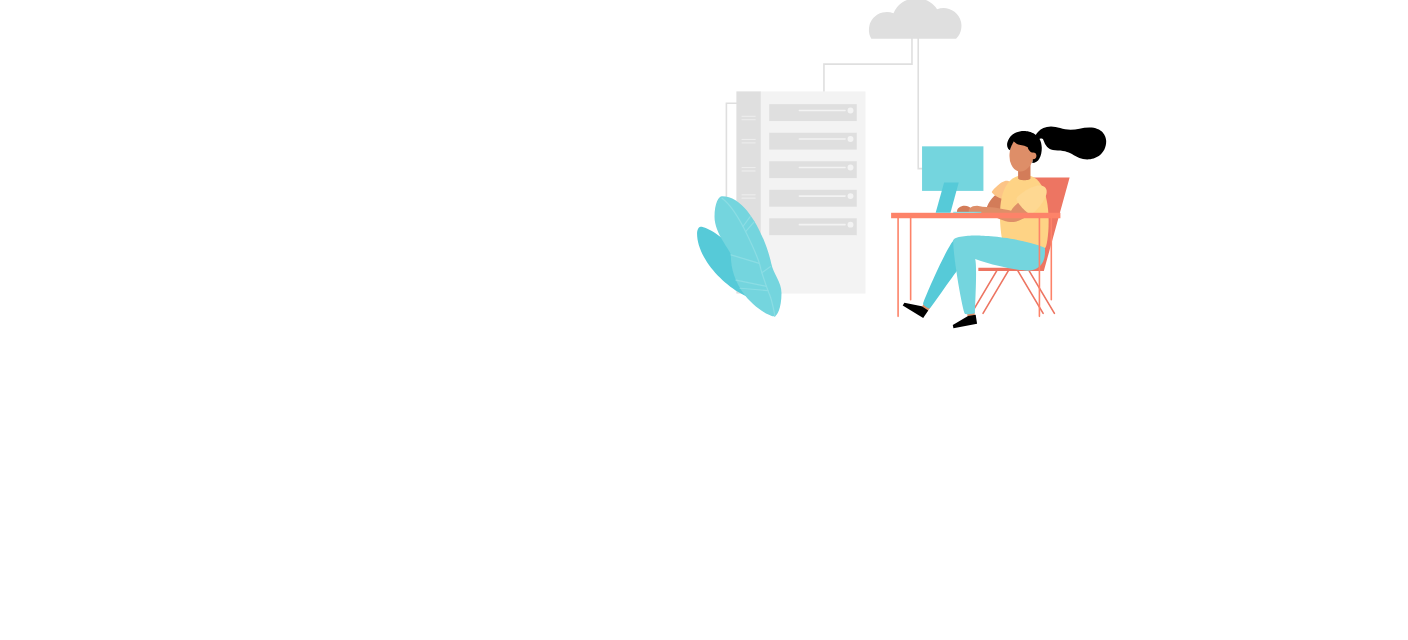
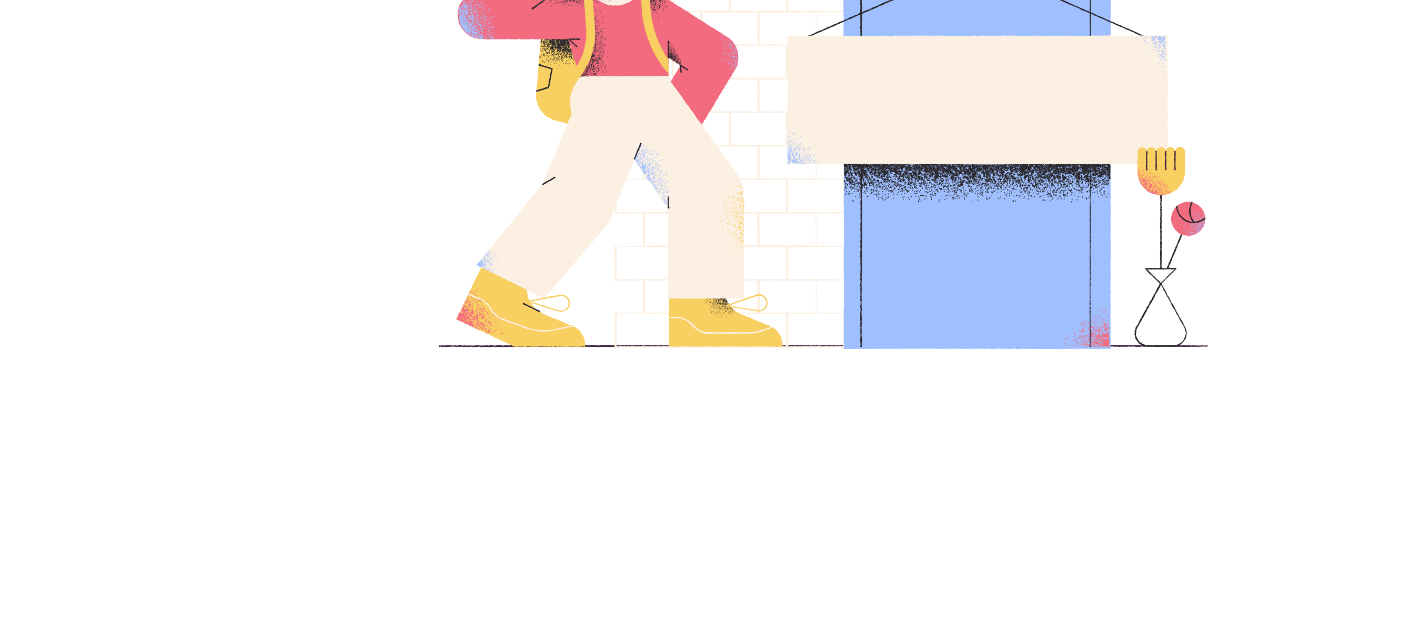
Before and after one commit to kducharme/refresh, a plain HTML site: page task/index.html in a window 1280 px wide. Shown: the part 161-801 px from the top of the page, 1408 px wide, since content can reach past the window. Drawn offline with Linux system fonts and the light colour scheme.

Commit message:
added new exercises

```diff
--- a/task/index.html
+++ b/task/index.html
@@ -10,7 +10,7 @@
             <h1>Launch your new career</h1>
         </div>
         <div class="right">
-            <img src="img/althero.svg" alt="" class="hero">
+            <img src="img/ky.png" alt="" class="hero">
         </div>
     </div>
 
--- a/task/main.css
+++ b/task/main.css
@@ -5,8 +5,6 @@
 
 body {
     height: 100vh;
-    width: 100vw;
-    padding: 0 64px;
 }
 
 nav {
@@ -32,6 +30,7 @@ button {
     display: flex;
     justify-content: center;
     height: calc(100vh - 70px);
+    padding: 0 32px;
 }
 
 .hero {
```
Also changed, not shown: task/img/ill.png (added), task/img/ky.png (added), 1 other file.
